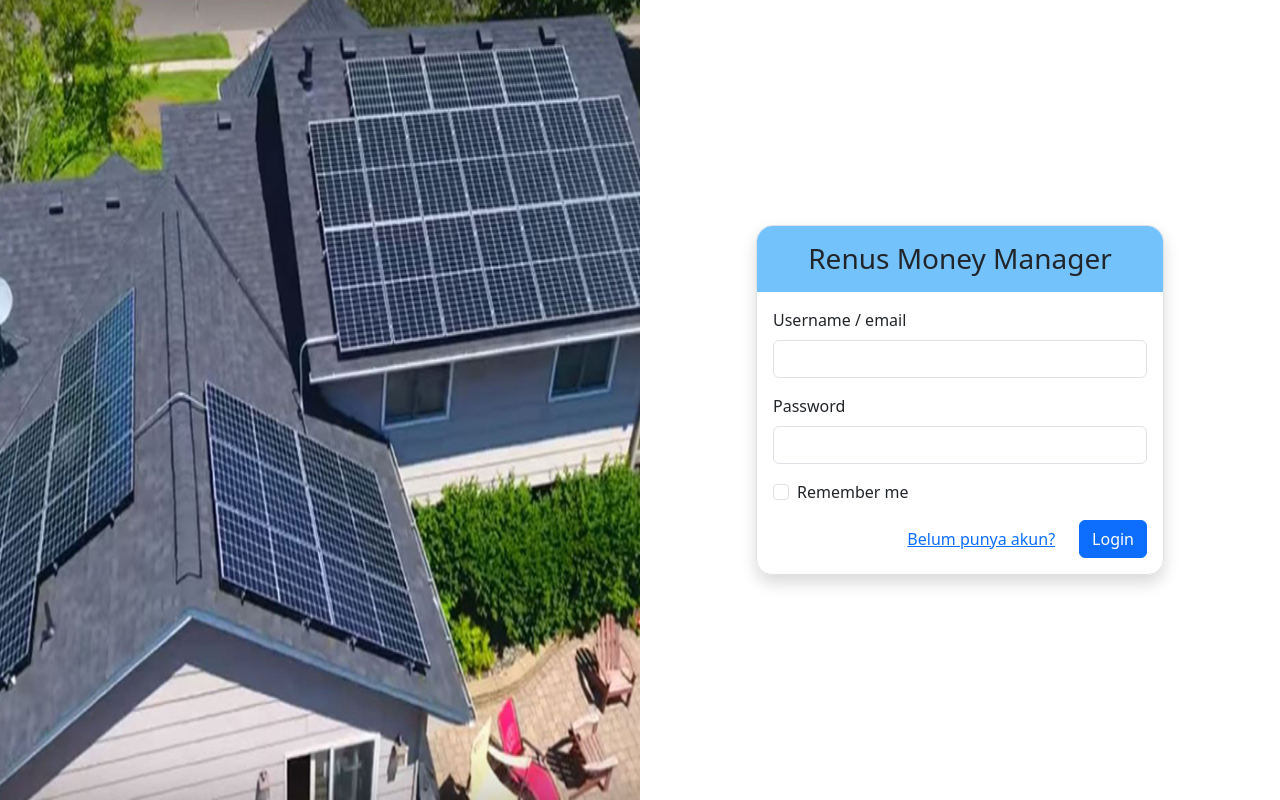
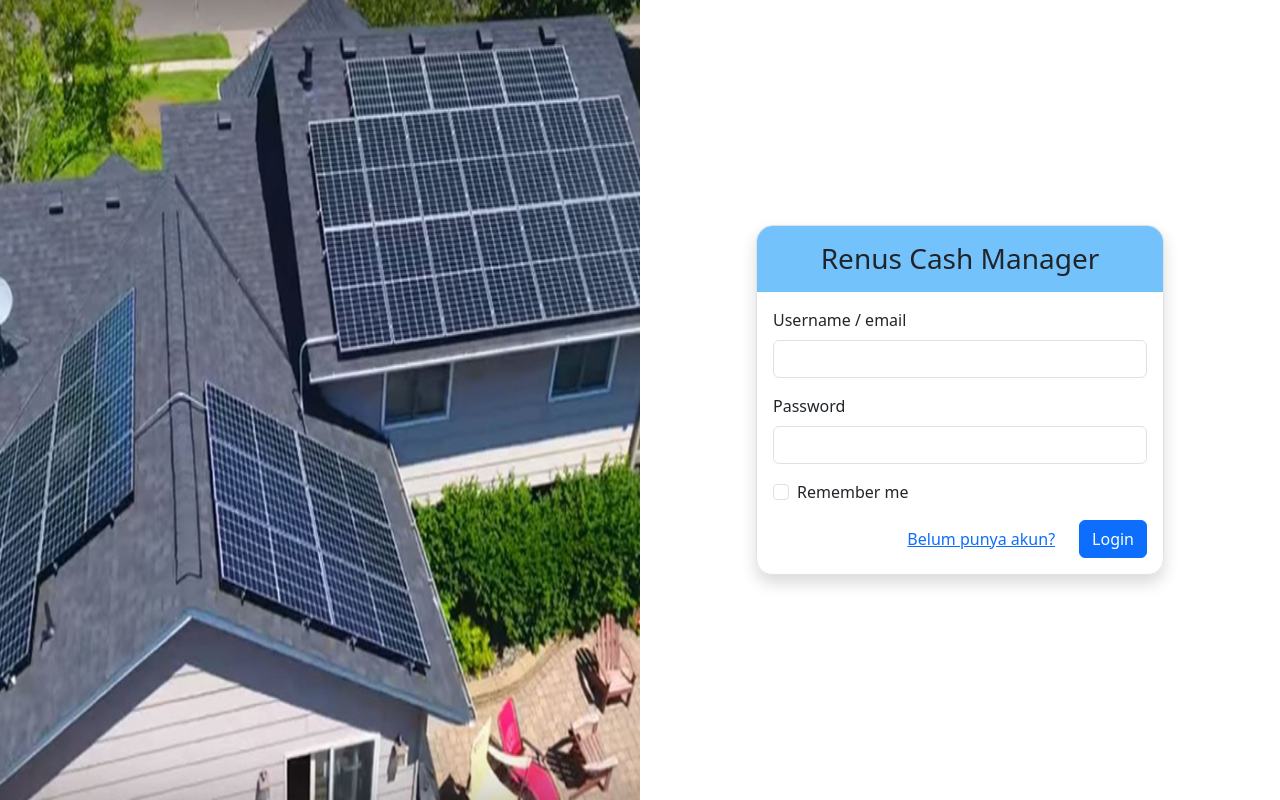
Before and after one commit to renergynusantara/cash-report, a PHP site: page /login in a window 1280 px wide. Run offline with PHP 8.4, Linux system fonts and the light colour scheme.

Commit message:
change titel from renus money manager to renus cash manager

```diff
--- a/login.php
+++ b/login.php
@@ -16,7 +16,7 @@
         <div class="w-50 h-100 p-5 d-flex flex-column justify-content-center align-items-center">
             <div class="w-75 border rounded-4 shadow">
                 <h3 class="p-3 m-0 rounded-top-4 text-center" style="background: #73c2fb">
-                Renus Money Manager
+                Renus Cash Manager
                 </h3>
                 <div class="p-3">
                     <form action="functions/loginRegister" method="POST">
```
